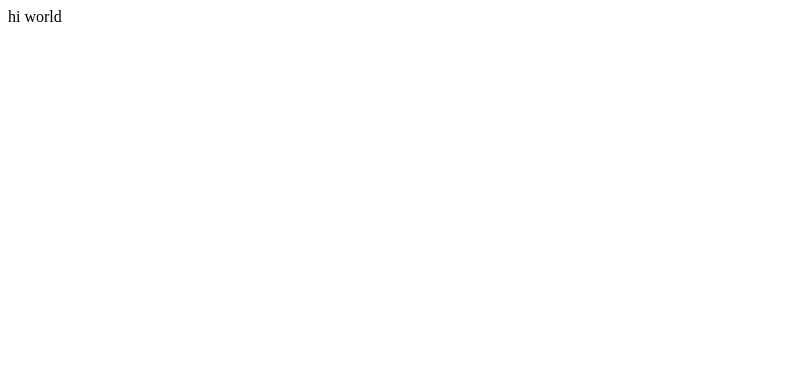
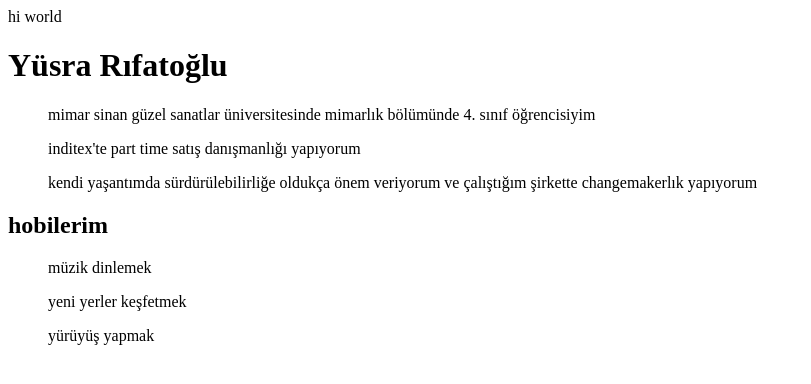
Before and after one commit to 20201301126/hafta3, a plain HTML site: page index.html in a window 1280 px wide. Shown: the whole page, without its empty margins (0-811 px from the left). Drawn offline with Linux system fonts and the light colour scheme.

Commit message:
Update index.html

```diff
--- a/index.html
+++ b/index.html
@@ -1 +1,25 @@
 hi world
+<!DOCTYPE html>
+<html lang="en">
+<head>
+    <meta charset="UTF-8">
+    <meta name="viewport" content="width=device-width, initial-scale=1.0">
+    <title>
+        yüsra
+    </title>
+</head>
+<body>
+    <h1>Yüsra Rıfatoğlu</h1>
+<table>
+<tr>
+    <ul>mimar sinan güzel sanatlar üniversitesinde mimarlık bölümünde 4. sınıf öğrencisiyim</ul>
+    <ul>inditex'te part time satış danışmanlığı yapıyorum </ul>
+    <ul>kendi yaşantımda sürdürülebilirliğe oldukça önem veriyorum ve çalıştığım şirkette changemakerlık yapıyorum</ul>
+    <h2>hobilerim</h2>
+    <ul>müzik dinlemek</ul>
+    <ul>yeni yerler keşfetmek</ul>
+    <ul>yürüyüş yapmak</ul>
+</tr>
+</table>
+</body>
+</html>
```
